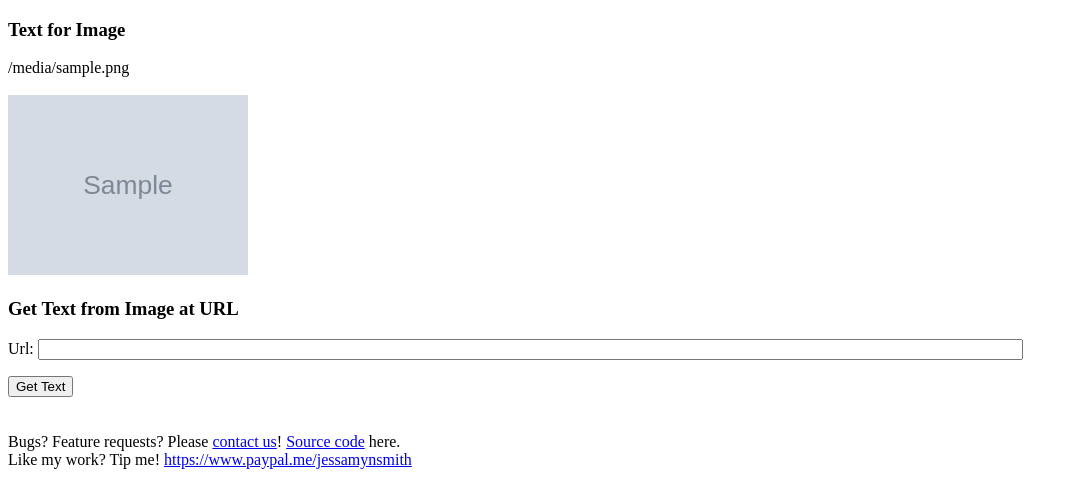
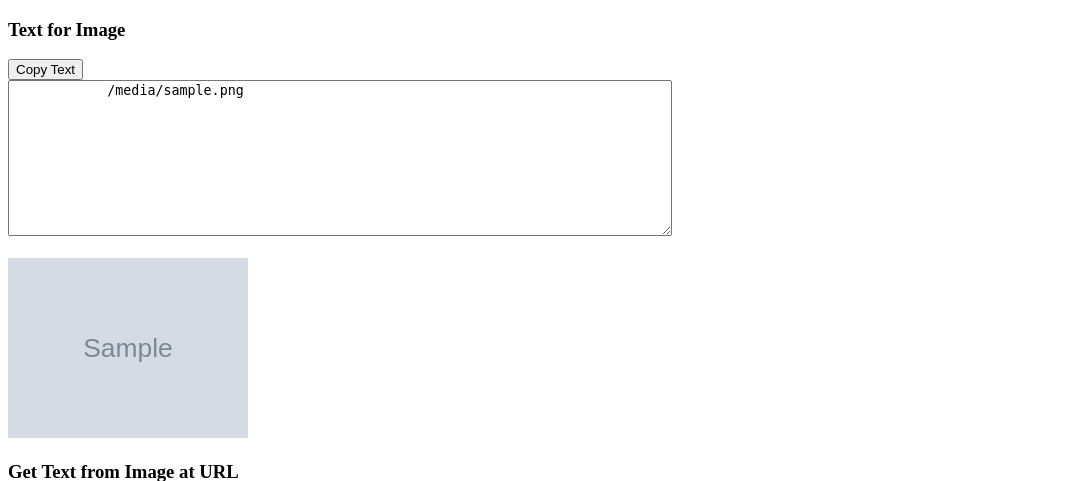
Before and after one commit to jessamynsmith/image-to-text-server, a Django app: template ocr/templates/ocr/ocr_url_view.html in a window 1280 px wide. Shown: the top 481 px of the page, without its empty margins (0-1078 px from the left). Run offline with Django 3.2, Linux system fonts and the light colour scheme; tables that the repository leaves empty hold one stand-in row (values such as "Sample post"); the template is opened without the code that fills it: values that come from a table or form of the project are taken from there, most other values are stand-ins (such as "Sample title", 1, 10 or a date in 2020); grey boxes marked "Sample" are stand-in pictures.

Commit message:
Added copy text button

```diff
--- a/auto_scribe_backend/templates/base.html
+++ b/auto_scribe_backend/templates/base.html
@@ -8,6 +8,8 @@
   <link rel="icon" href="{% static 'icon/favicon.ico' %}">
 
   <title>{% block title %}{% endblock %}</title>
+
+  {% block extrahead %}{% endblock %}
 
 </head>
 <body>
@@ -33,5 +35,7 @@
     </div>
   </div>
 
+{% block extrajs %}{% endblock %}
+
 </body>
 </html>
--- /dev/null
+++ b/ocr/static/ocr/css/ocr.css
@@ -0,0 +1,3 @@
+.hidden {
+    display: none;
+}
--- /dev/null
+++ b/ocr/static/ocr/js/copy_text.js
@@ -0,0 +1,15 @@
+function copyText(textElementId, messageElementId) {
+  var message = document.getElementById(messageElementId);
+  message.className = 'hidden';
+
+  /* Get the text field */
+  var text = document.getElementById(textElementId);
+
+  /* Select the text field */
+  text.select();
+
+  /* Copy the text inside the text field */
+  document.execCommand("copy");
+
+  message.className = '';
+}
--- a/ocr/templates/ocr/ocr_url_view.html
+++ b/ocr/templates/ocr/ocr_url_view.html
@@ -1,13 +1,28 @@
 {% extends 'base.html' %}
 
+{% load static %}
+
 {% block title %}OCR Image from URL{% endblock %}
+
+{% block extrahead %}
+    <link rel="stylesheet" href="{% static 'ocr/css/ocr.css' %}">
+{% endblock %}
 
 {% block content %}
 
     {% if image_text %}
         <h3>Text for Image</h3>
 
-        <div>{{ image_text }}</div>
+        <button id="copyTextButton" onclick="copyText('imageText', 'copyMessage');">
+            Copy Text
+        </button>
+        <span id="copyMessage" class="hidden">Text copied!</span>
+
+        <div>
+        <textarea id="imageText" rows="10" cols="80">
+            {{ image_text }}
+        </textarea>
+        </div>
 
         <br/>
 
@@ -28,3 +43,9 @@
     </form>
 
 {% endblock %}
+
+{% block extrajs %}
+
+    <script type="text/javascript" src="{% static 'ocr/js/copy_text.js' %}"></script>
+
+{% endblock %}
```
